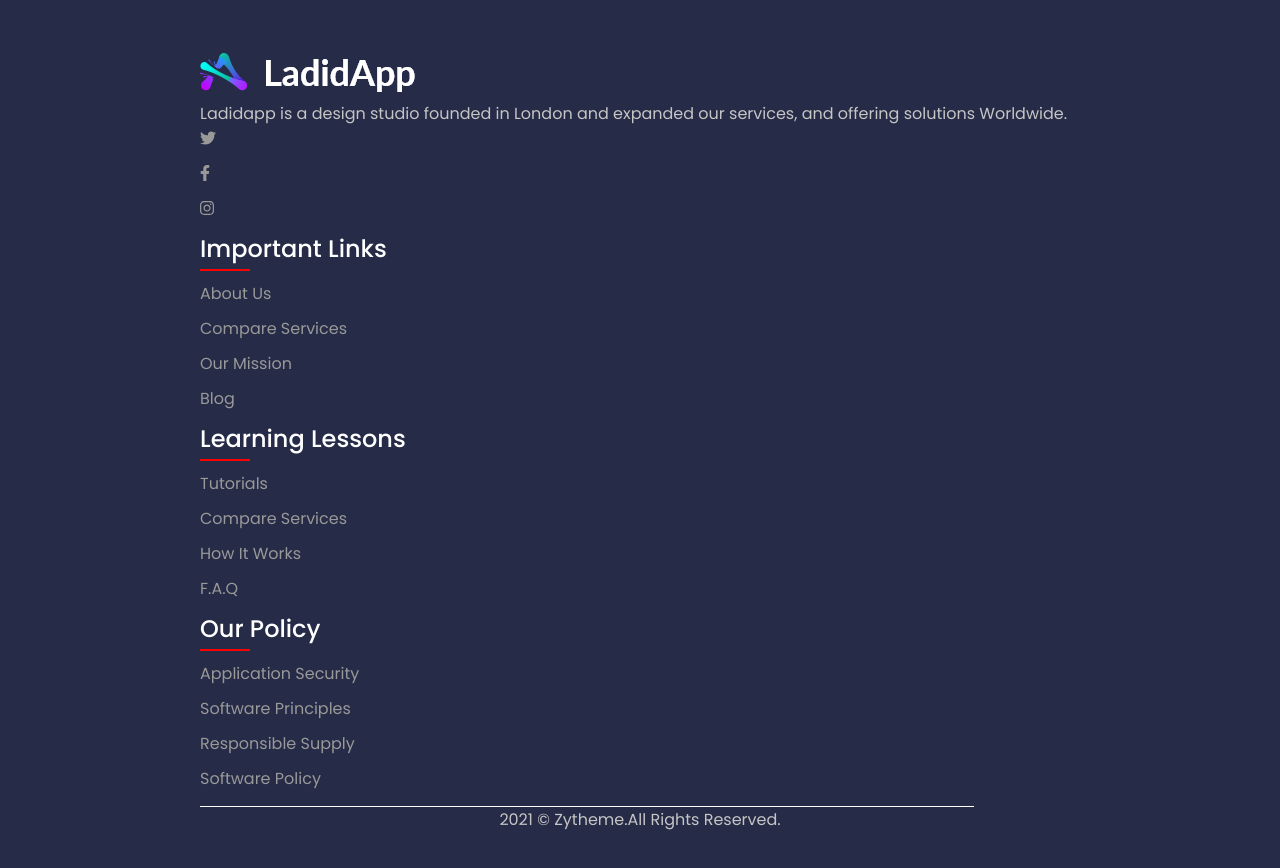
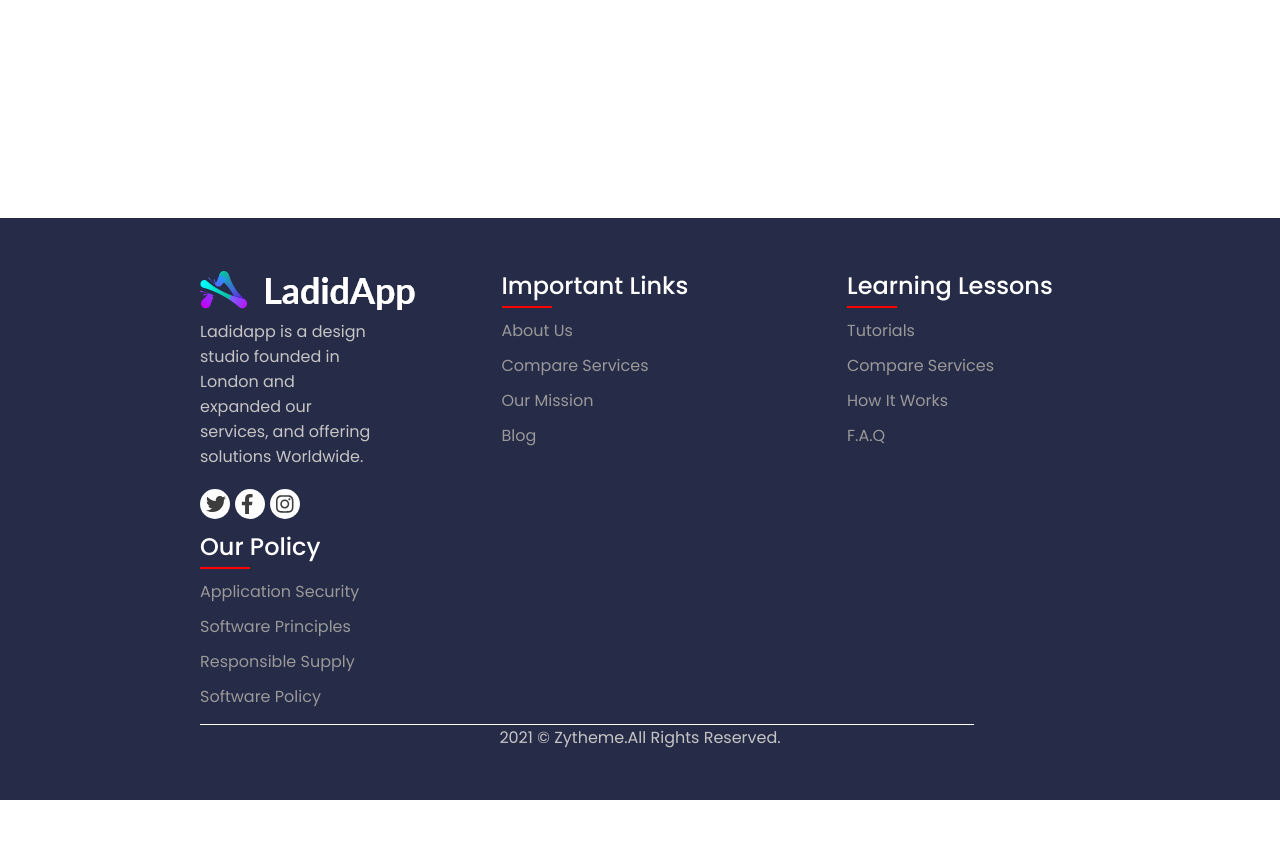
Before and after one commit to SCWD-nitkkr/sponsy-nitkkr-website, a React (Create React App) app: page / in a window 1280 px wide. Shown: the top 868 px of the page. After the commit the page ends 800 px from the top, so only its background shows below. Built offline with nearby package versions, Linux system fonts and the light colour scheme.

Commit message:
Social Media Icons Fixed

```diff
--- a/src/Components/footer-top.js
+++ b/src/Components/footer-top.js
@@ -7,17 +7,17 @@ const Footertop = () => {
     return(
         <>
                 <div className={footer.container}>
-                    <div className={footer.sec,footer.aboutus}>
-                        <a href="#"><img src={logo} className={footer.logo, footer.a} alt ="logo"/></a>
+                    <div className={`${footer.sec} ${footer.aboutus}`}>
+                        <a href="#" className={footer.a}><img src={logo} className={`${footer.logo} ${footer.a}`} alt ="logo"/></a>
                         <p className={footer.p}>Ladidapp is a design studio founded in London and expanded our
                             services, and offering solutions Worldwide.</p>
-                        <ul className={footer.sci, footer.ul}>
-                            <li className={footer.li}><a href="#" className={footer.fa, footer.a}><FontAwesomeIcon icon={faTwitter} /></a></li>
-                            <li className={footer.li}><a href="#" className={footer.fa, footer.a}><FontAwesomeIcon icon={faFacebookF} /></a></li>
-                            <li className={footer.li}><a href="#" className={footer.fa, footer.a}><FontAwesomeIcon icon={faInstagram} /></a></li>
+                        <ul className={`${footer.sci} ${footer.ul}`}>
+                            <li className={footer.li}><a href="#" className={footer.a}><FontAwesomeIcon icon={faTwitter} className={footer.fa}/></a></li>
+                            <li className={footer.li}><a href="#" className={footer.a}><FontAwesomeIcon icon={faFacebookF} className={footer.fa}/></a></li>
+                            <li className={footer.li}><a href="#" className={footer.a}><FontAwesomeIcon icon={faInstagram} className={footer.fa}/></a></li>
                         </ul>
                     </div>
-                    <div className={footer.sec,footer.quickLinks}>
+                    <div className={`${footer.sec} ${footer.quickLinks}`}>
                         <h2 className={footer.h2}>Important Links</h2>
                         <ul className={footer.ul}>
                             <li className={footer.li}><span className={footer.span}>-</span><a href="#" className ={footer.a}>About Us</a></li>
@@ -26,7 +26,7 @@ const Footertop = () => {
                             <li className={footer.li}><span className={footer.span}>-</span><a href="#" className ={footer.a}>Blog</a></li>
                         </ul>
                     </div>
-                    <div class={footer.sec,footer.quickLinks}>
+                    <div className={`${footer.sec} ${footer.quickLinks}`}>
                         <h2 className={footer.h2}>Learning Lessons</h2>
                         <ul className={footer.ul}>
                             <li className={footer.li}><span className={footer.span}>-</span><a href="#" className ={footer.a}>Tutorials</a></li>
@@ -35,7 +35,7 @@ const Footertop = () => {
                             <li className={footer.li}><span className={footer.span}>-</span><a href="#" className ={footer.a}>F.A.Q</a></li>
                         </ul>
                     </div>
-                    <div className={footer.sec,footer.quickLinks}>
+                    <div className={`${footer.sec} ${footer.quickLinks}`}>
                         <h2 className={footer.h2}>Our Policy</h2>
                         <ul className={footer.ul}>
                             <li className={footer.li}><span className={footer.span}>-</span><a href="#" className ={footer.a}>Application Security</a></li>
--- a/src/Components/footer.module.css
+++ b/src/Components/footer.module.css
@@ -21,7 +21,7 @@ body{
     flex-direction: row;
 }
 .sec{
-    margin-right: 19px;
+    margin-right: 13px;
 }
 .aboutus{
     width: 20%;
@@ -53,8 +53,8 @@ color: #c5c5c5;
 }
 .sci .li .a{
     display: inline-block;
-    width: 40px;
-    height: 40px;
+    width: 30px;
+    height: 30px;
     color:#3d3d3d;;
     background: rgb(253, 253, 253);
     display: flex;
@@ -72,6 +72,8 @@ color: #c5c5c5;
 .sci .li .a .fa{
     color: #3d3d3d;
     font-size: 20px;
+    margin-top: 5px;
+    margin-left: 6px;
 }
 .quickLinks{
     position: relative;
@@ -92,7 +94,7 @@ color: #c5c5c5;
 .span {
     display: none;
   }
-  .li:hover .span {
+.li:hover .span {
     display: initial;
   }
 .hr{
@@ -108,7 +110,7 @@ color: #c5c5c5;
     padding-top: 5px;
     text-align: center;
 }
-@media(max-width: 1375px){
+@media(max-width: 1040px){
 
 .container{
         flex-direction: column;
@@ -120,7 +122,7 @@ color: #c5c5c5;
 .container .sec,.aboutus,.quickLinks,.contact{
         width: 100%;
     }
-    .copyrightText{
+.copyrightText{
         padding-top: 5px;
     }
 }
--- a/src/index.js
+++ b/src/index.js
@@ -1,6 +1,5 @@
 import React from 'react';
 import ReactDOM from 'react-dom';
-import styles from './index.module.css';
 import App from './App';
 import reportWebVitals from './reportWebVitals';
 
--- a/src/index.module.css
+++ /dev/null
@@ -1,8 +0,0 @@
-body {
-  margin: 0;
-  font-family: -apple-system, BlinkMacSystemFont, 'Segoe UI', 'Roboto', 'Oxygen',
-    'Ubuntu', 'Cantarell', 'Fira Sans', 'Droid Sans', 'Helvetica Neue',
-    sans-serif;
-  -webkit-font-smoothing: antialiased;
-  -moz-osx-font-smoothing: grayscale;
-}
```
